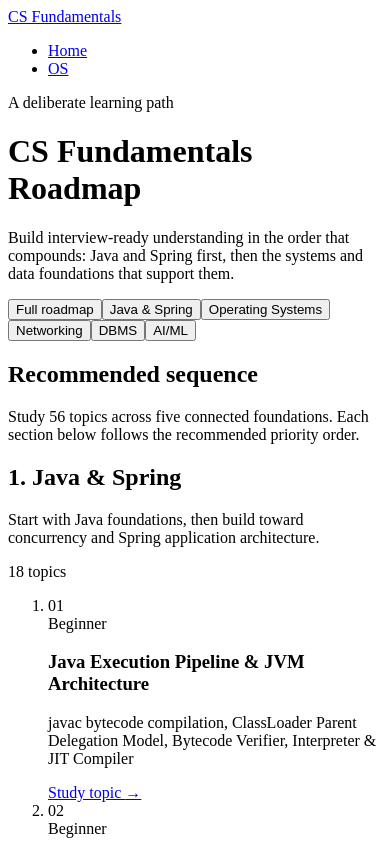
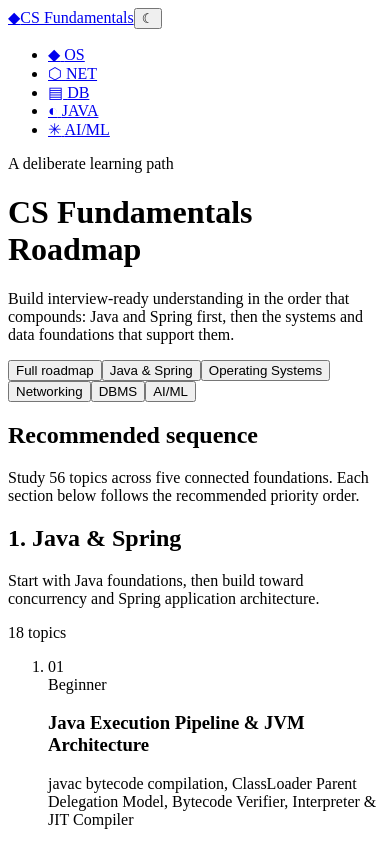
Before and after one commit to Prem-Duvvapu/cs-fundamentals-with-ui, a React (Vite) app in the folder frontend/: page / in a window 390 px wide. Shown: the top 844 px of the page. Built offline with nearby package versions, Linux system fonts and the light colour scheme; no server answers; the HTML template or start-up script is replaced by a standard one.

Commit message:
feat/2026-08-30-responsive-navigation-theme-toggle

```diff
--- a/frontend/src/components/Navbar.jsx
+++ b/frontend/src/components/Navbar.jsx
@@ -1,12 +1,69 @@
-import { Link } from 'react-router-dom'
+import { Link, useLocation } from 'react-router-dom'
+import useTheme from '../hooks/useTheme'
+
+const CATEGORY_LINKS = [
+  { id: 'os', glyph: '◆', label: 'OS', firstTopic: 'process-management' },
+  { id: 'networking', glyph: '⬡', label: 'NET', firstTopic: 'network-fundamentals' },
+  { id: 'dbms', glyph: '▤', label: 'DB', firstTopic: 'dbms-introduction' },
+  { id: 'java-spring', glyph: '◐', label: 'JAVA', firstTopic: 'java-execution-pipeline' },
+  { id: 'aiml', glyph: '✳', label: 'AI/ML', firstTopic: 'embeddings-vector-db' }
+]
+
+const TOPIC_CATEGORIES = {
+  os: new Set(['process-management', 'memory-management', 'cpu-scheduling', 'synchronization', 'deadlocks', 'file-systems', 'io-systems', 'disk-scheduling']),
+  networking: new Set(['network-fundamentals', 'physical-layer-media', 'osi-model', 'data-link-layer', 'ip-subnetting', 'routing-algorithms', 'tcp-ip', 'tcp-congestion', 'transport-layer-protocols', 'application-layer', 'network-security', 'network-performance-qos']),
+  dbms: new Set(['dbms-introduction', 'dbms-architecture', 'er-model', 'relational-algebra-calculus', 'sql-querying', 'functional-dependencies-keys', 'database-normalization', 'dbms-indexing', 'storage-raid-indexing', 'transactions-acid', 'concurrency-control', 'query-optimization', 'distributed-databases-cap']),
+  'java-spring': new Set(['java-execution-pipeline', 'java-memory-model', 'java-oop-pillars', 'java-static-final-records', 'jvm-gc', 'java-functional-lambdas', 'java-generics', 'java-collections-framework', 'java-hashmap-internals', 'java-streams-optional', 'java-reflection-exceptions', 'java-multithreading-concurrency', 'spring-bean-lifecycle', 'spring-mvc-lifecycle', 'jpa-hibernate-lifecycle', 'spring-batch-lifecycle', 'quartz-scheduler', 'design-patterns-solid', 'spring-boot-internals', 'spring-rest-api-design', 'spring-security', 'spring-caching-async', 'spring-testing-production']),
+  aiml: new Set(['ml-fundamentals', 'embeddings-vector-db', 'rag-architecture', 'model-serving', 'llm-parameters', 'feature-stores', 'recommendation-systems'])
+}
+
+function getActiveCategory(pathname) {
+  const categoryMatch = pathname.match(/^\/category\/([^/]+)/)
+  if (categoryMatch) return categoryMatch[1]
+
+  const topicId = pathname.match(/^\/topic\/([^/]+)/)?.[1]
+  return CATEGORY_LINKS.find(({ id }) => TOPIC_CATEGORIES[id].has(topicId))?.id
+}
 
 export default function Navbar() {
+  const { pathname } = useLocation()
+  const { theme, toggleTheme } = useTheme()
+  const activeCategory = getActiveCategory(pathname)
+  const nextTheme = theme === 'dark' ? 'light' : 'dark'
+
   return (
-    <nav className="navbar">
-      <Link to="/" className="logo">CS Fundamentals</Link>
-      <ul className="nav-links">
-        <li><Link to="/">Home</Link></li>
-        <li><Link to="/topic/process-management">OS</Link></li>
+    <nav className="navbar" aria-label="Primary navigation">
+      <div className="navbar-top-row">
+        <Link to="/" className="logo" aria-label="CS Fundamentals home">
+          <span className="logo-glyph" aria-hidden="true">◆</span>
+          <span className="logo-text">CS Fundamentals</span>
+        </Link>
+        <button
+          type="button"
+          className="theme-toggle"
+          onClick={toggleTheme}
+          aria-label={`Switch to ${nextTheme} theme`}
+          title={`Switch to ${nextTheme} theme`}
+        >
+          <span aria-hidden="true">{theme === 'dark' ? '☀' : '☾'}</span>
+        </button>
+      </div>
+
+      <ul className="nav-links u-scroll-x" aria-label="Curriculum categories">
+        {CATEGORY_LINKS.map(({ id, glyph, label, firstTopic }) => {
+          const isActive = activeCategory === id
+          return (
+            <li key={id} data-category={id}>
+              <Link
+                to={`/topic/${firstTopic}`}
+                className={isActive ? 'active' : undefined}
+                aria-current={isActive ? 'page' : undefined}
+              >
+                <span aria-hidden="true">{glyph}</span> {label}
+              </Link>
+            </li>
+          )
+        })}
       </ul>
     </nav>
   )
--- /dev/null
+++ b/frontend/src/hooks/useTheme.js
@@ -0,0 +1,70 @@
+import { useCallback, useEffect, useState } from 'react'
+
+const STORAGE_KEY = 'cs-fundamentals-theme'
+const THEME_EVENT = 'cs-fundamentals:theme-change'
+
+function getSystemTheme() {
+  return typeof window !== 'undefined' && window.matchMedia?.('(prefers-color-scheme: light)').matches
+    ? 'light'
+    : 'dark'
+}
+
+function readTheme() {
+  if (typeof window === 'undefined') return 'dark'
+
+  try {
+    const savedTheme = window.localStorage.getItem(STORAGE_KEY)
+    if (savedTheme === 'light' || savedTheme === 'dark') return savedTheme
+  } catch {
+    return getSystemTheme()
+  }
+
+  const documentTheme = document.documentElement.dataset.theme
+  return documentTheme === 'light' || documentTheme === 'dark' ? documentTheme : getSystemTheme()
+}
+
+function applyTheme(theme) {
+  document.documentElement.dataset.theme = theme
+  window.dispatchEvent(new CustomEvent(THEME_EVENT, { detail: { theme } }))
+}
+
+export default function useTheme() {
+  const [theme, setTheme] = useState(readTheme)
+
+  useEffect(() => {
+    applyTheme(theme)
+  }, [theme])
+
+  useEffect(() => {
+    const media = window.matchMedia?.('(prefers-color-scheme: light)')
+    if (!media) return undefined
+
+    const followSystemTheme = (event) => {
+      try {
+        if (window.localStorage.getItem(STORAGE_KEY)) return
+      } catch {
+        // Storage can be unavailable in privacy modes; keep following the system.
+      }
+      setTheme(event.matches ? 'light' : 'dark')
+    }
+
+    media.addEventListener?.('change', followSystemTheme)
+    return () => media.removeEventListener?.('change', followSystemTheme)
+  }, [])
+
+  const toggleTheme = useCallback(() => {
+    setTheme(currentTheme => {
+      const nextTheme = currentTheme === 'dark' ? 'light' : 'dark'
+      try {
+        window.localStorage.setItem(STORAGE_KEY, nextTheme)
+      } catch {
+        // The visible theme should still change when persistence is unavailable.
+      }
+      return nextTheme
+    })
+  }, [])
+
+  return { theme, toggleTheme }
+}
+
+export { STORAGE_KEY, THEME_EVENT }
```
Also changed, not shown: 1 other file (tests, documents, lock files or other folders).
